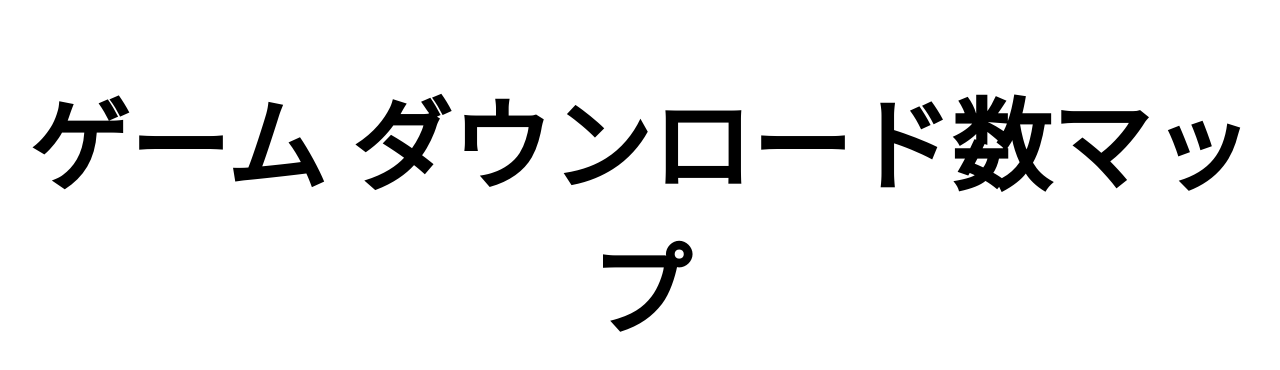
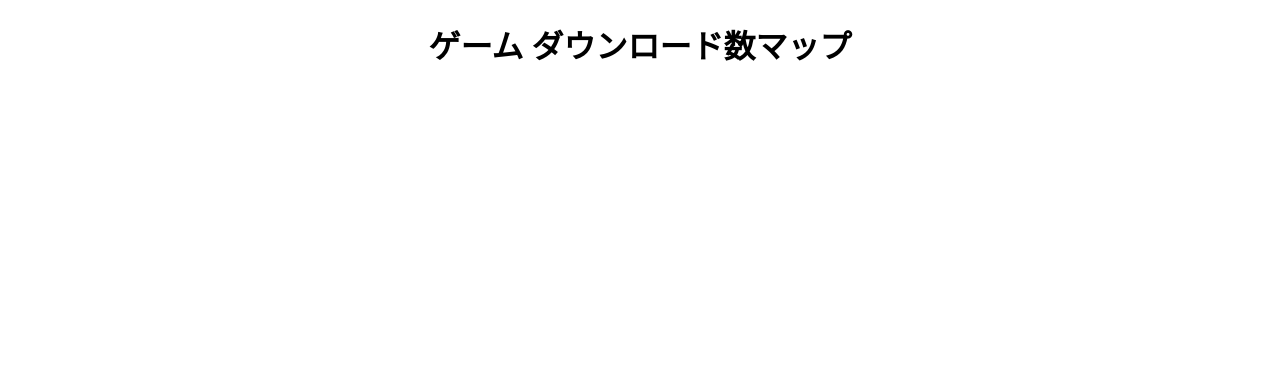
Before and after one commit to mappy0922/Web-Game, a React (Vite) app: page / in a window 1280 px wide. Shown: the top 370 px of the page. Built offline with nearby package versions, Linux system fonts and the light colour scheme.

Commit message:
size元に戻した

```diff
--- a/style/style1.css
+++ b/style/style1.css
@@ -1,4 +1,3 @@
 h1{
     text-align: center;
-    font-size: 100px;
 }
```
